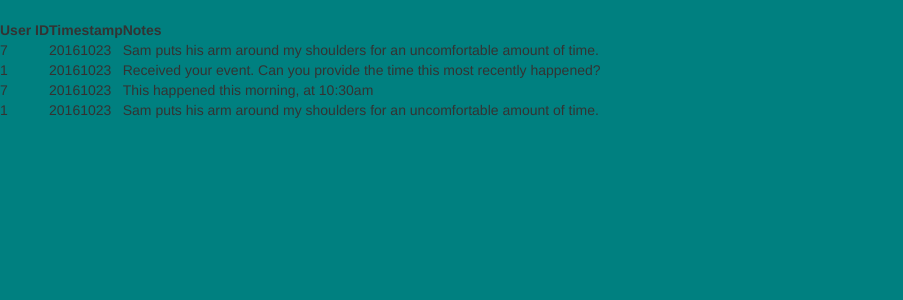
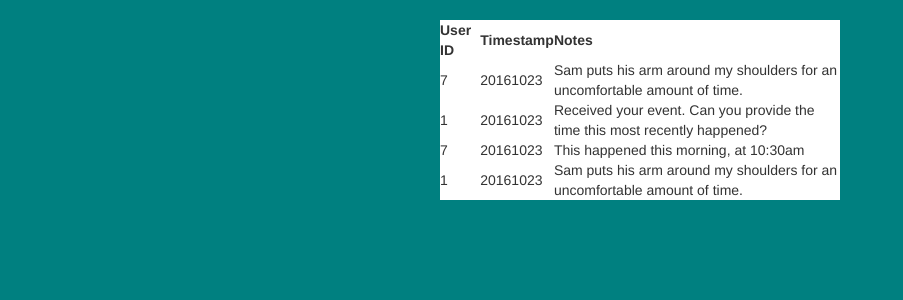
Before and after one commit to hackathon-RST/hackathon-RST, a Flask app: page /incidents in a window 1280 px wide. Shown: the part 166-466 px from the top of the page, without its empty margins (0-903 px from the left). Run offline with Flask 2, Linux system fonts and the light colour scheme; some libraries are stand-ins or nearby versions.

Commit message:
cleaned up the incidents table and centerd it and added a white background

```diff
--- a/static/styles.css
+++ b/static/styles.css
@@ -33,6 +33,11 @@ dt{
 }
 
 .table {
+    background-color: white;
+    width: 400px;
+    position: center;
+    margin: 0 auto;
+
 
 
 }
--- a/templates/incidents.html
+++ b/templates/incidents.html
@@ -4,8 +4,6 @@
 
 
 <div class="table">
-
-<div>
 
 	<table>
 		<tr>
@@ -34,5 +32,7 @@
 			<td>Sam puts his arm around my shoulders for an uncomfortable amount of time.</td>
 		</tr>
 
+<div>
+
 
 {% endblock %}
```
